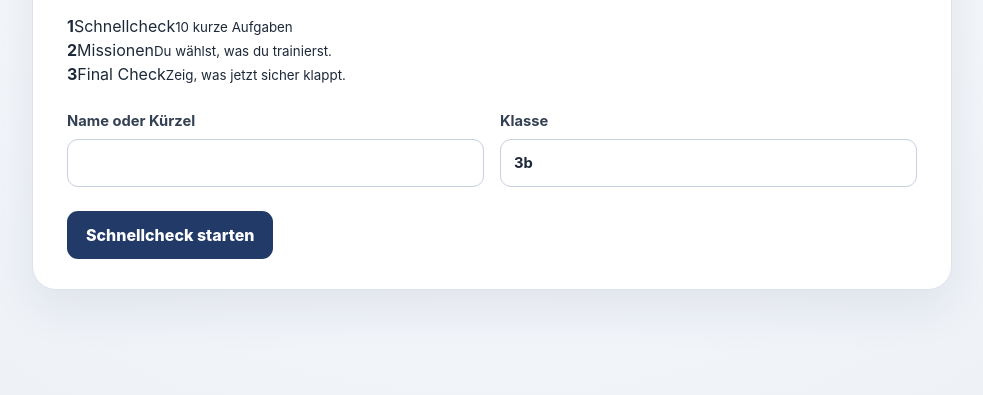
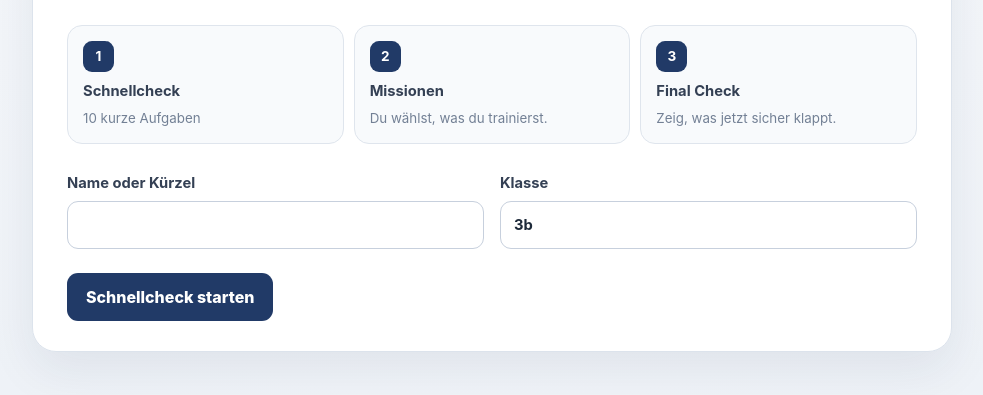
Before and after one commit to jasminetagwercher-alt/Brueche_wiederholen_3_Klasse, a website: page index.html in a window 1280 px wide. Shown: the part 213-608 px from the top of the page, without its empty margins (148-1131 px from the left). Drawn offline with nearby package versions, Linux system fonts and the light colour scheme.

Commit message:
Load mission UI and bump cache version

```diff
--- a/index.html
+++ b/index.html
@@ -6,12 +6,13 @@
   <meta name="theme-color" content="#eef2f7">
   <title>Bruch-Check – Bruchrechnen wiederholen</title>
   <link rel="stylesheet" href="https://cdn.jsdelivr.net/npm/katex@0.16.11/dist/katex.min.css">
-  <link rel="stylesheet" href="css/main.css?v=4">
-  <link rel="stylesheet" href="css/calculation.css?v=4">
+  <link rel="stylesheet" href="css/main.css?v=5">
+  <link rel="stylesheet" href="css/calculation.css?v=5">
+  <link rel="stylesheet" href="css/missions.css?v=5">
 </head>
 <body>
   <main id="app" class="app-shell" aria-live="polite"></main>
   <script defer src="https://cdn.jsdelivr.net/npm/katex@0.16.11/dist/katex.min.js"></script>
-  <script type="module" src="js/app.js?v=4"></script>
+  <script type="module" src="js/app.js?v=5"></script>
 </body>
 </html>
```
